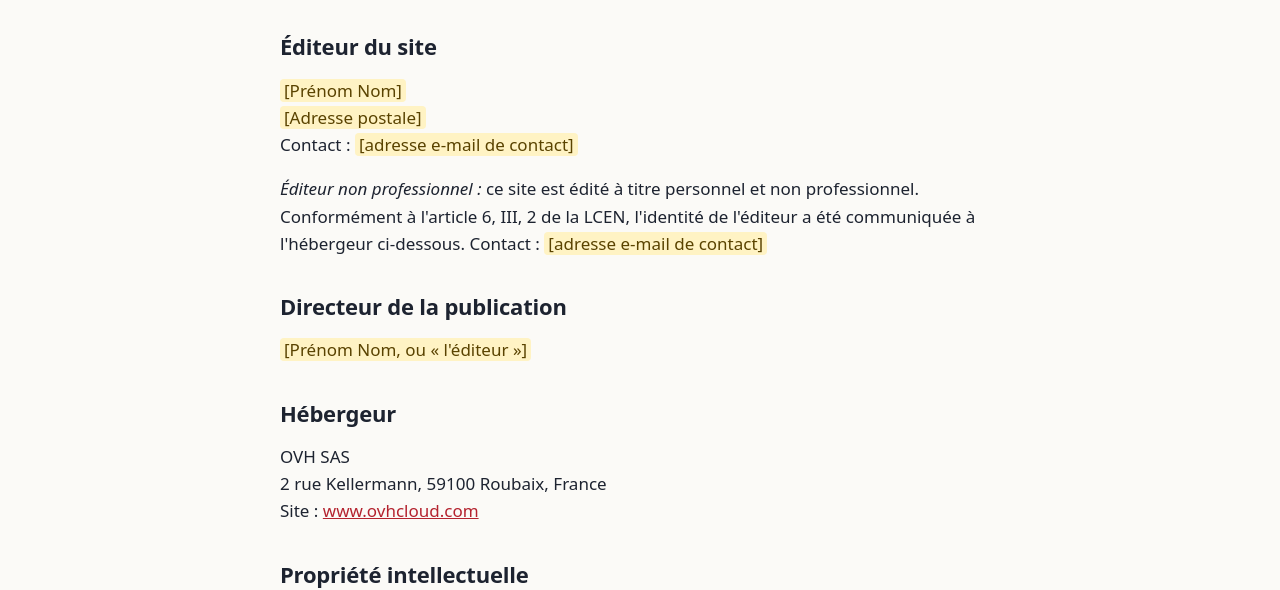
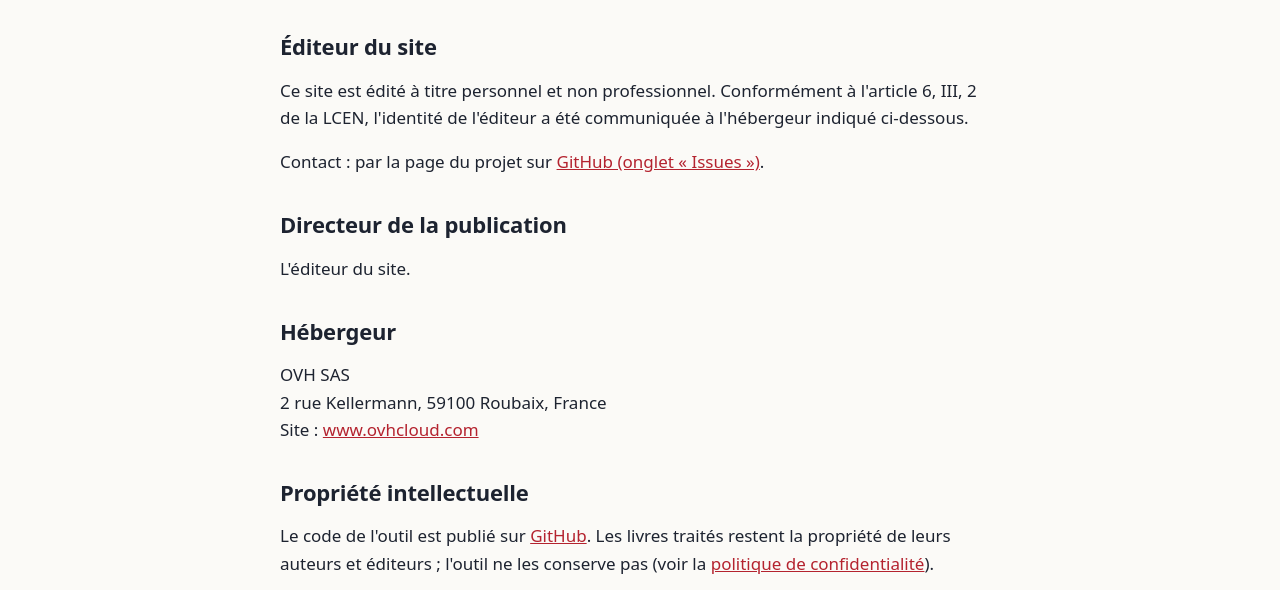
Before and after one commit to LeRonronron/signets-pdf, a plain HTML site: page site/mentions-legales.html in a window 1280 px wide. Shown: the part 226-816 px from the top of the page. Drawn offline with Linux system fonts and the light colour scheme.

Commit message:
Pages legales : editeur non professionnel, contact via GitHub

```diff
--- a/site/mentions-legales.html
+++ b/site/mentions-legales.html
@@ -19,20 +19,16 @@
     numérique (LCEN).</p>
 
   <h2>Éditeur du site</h2>
-  <!-- À REMPLIR. Deux possibilités :
-       1) Vous éditez le site à titre professionnel : nom, adresse, e-mail (et numéro SIREN si vous en avez un).
-       2) Vous l'éditez à titre personnel et non professionnel : la loi (art. 6, III, 2 de la LCEN) vous permet
-          de rester anonyme, à condition d'avoir communiqué votre identité à l'hébergeur. Gardez alors seulement
-          le paragraphe « Éditeur non professionnel » ci-dessous et supprimez l'autre. -->
-  <p><span class="a-remplir">[Prénom Nom]</span><br>
-    <span class="a-remplir">[Adresse postale]</span><br>
-    Contact : <span class="a-remplir">[adresse e-mail de contact]</span></p>
-  <p><em>Éditeur non professionnel :</em> ce site est édité à titre personnel et non professionnel. Conformément
-    à l'article 6, III, 2 de la LCEN, l'identité de l'éditeur a été communiquée à l'hébergeur ci-dessous.
-    Contact : <span class="a-remplir">[adresse e-mail de contact]</span></p>
+  <!-- Site édité à titre personnel et non professionnel (art. 6, III, 2 de la LCEN) : l'éditeur peut
+       rester anonyme, son identité étant connue de l'hébergeur. Si le site devient professionnel
+       (revenus, statut d'entreprise), il faudra indiquer ici nom, adresse, e-mail et SIREN. -->
+  <p>Ce site est édité à titre personnel et non professionnel. Conformément à l'article 6, III, 2 de la
+    LCEN, l'identité de l'éditeur a été communiquée à l'hébergeur indiqué ci-dessous.</p>
+  <p>Contact : par la page du projet sur
+    <a href="https://github.com/LeRonronron/signets-pdf/issues">GitHub (onglet « Issues »)</a>.</p>
 
   <h2>Directeur de la publication</h2>
-  <p><span class="a-remplir">[Prénom Nom, ou « l'éditeur »]</span></p>
+  <p>L'éditeur du site.</p>
 
   <h2>Hébergeur</h2>
   <!-- Si vous changez d'hébergeur, remplacez ce bloc. -->
```
Also changed, not shown: site/confidentialite.html (+3 -2 lines).
